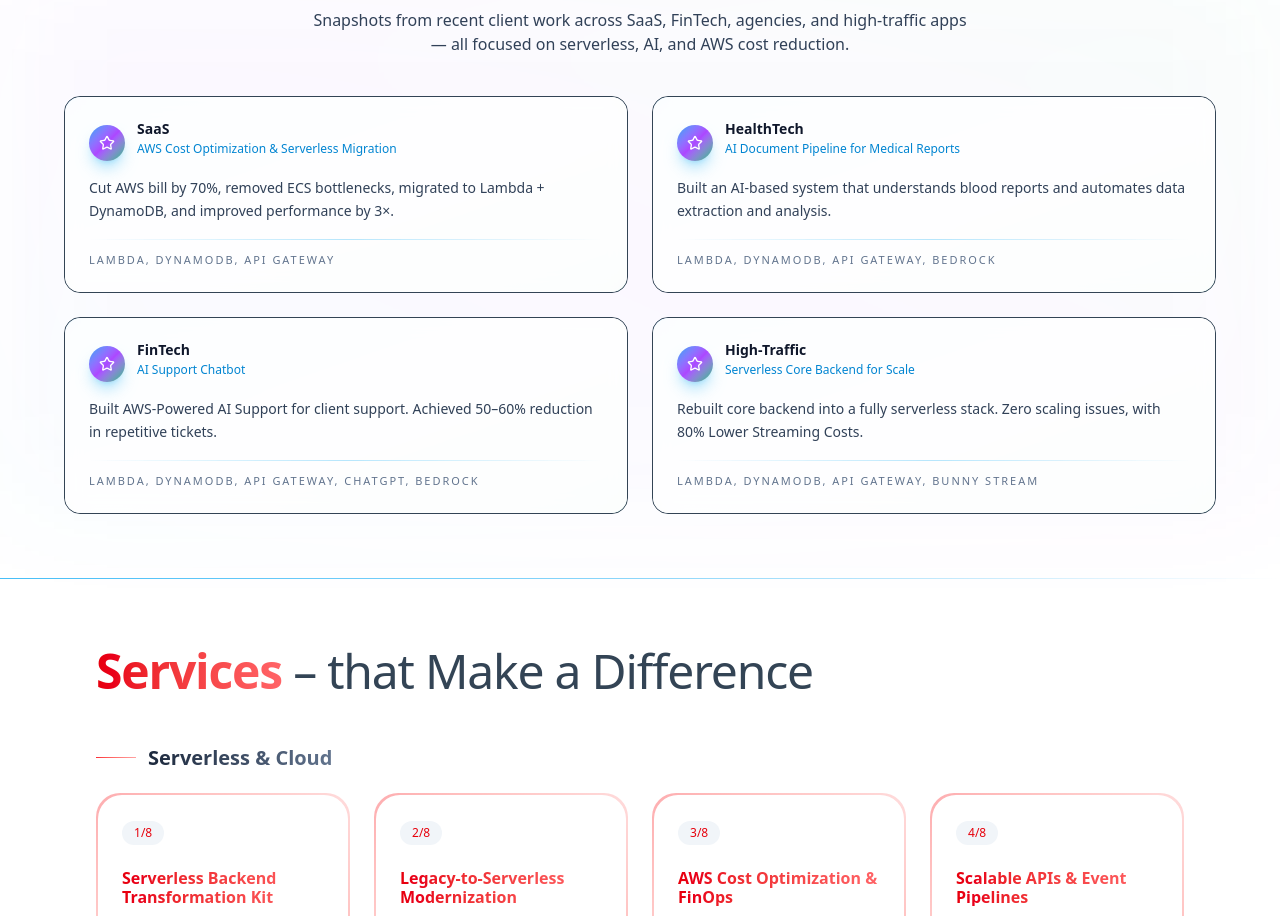
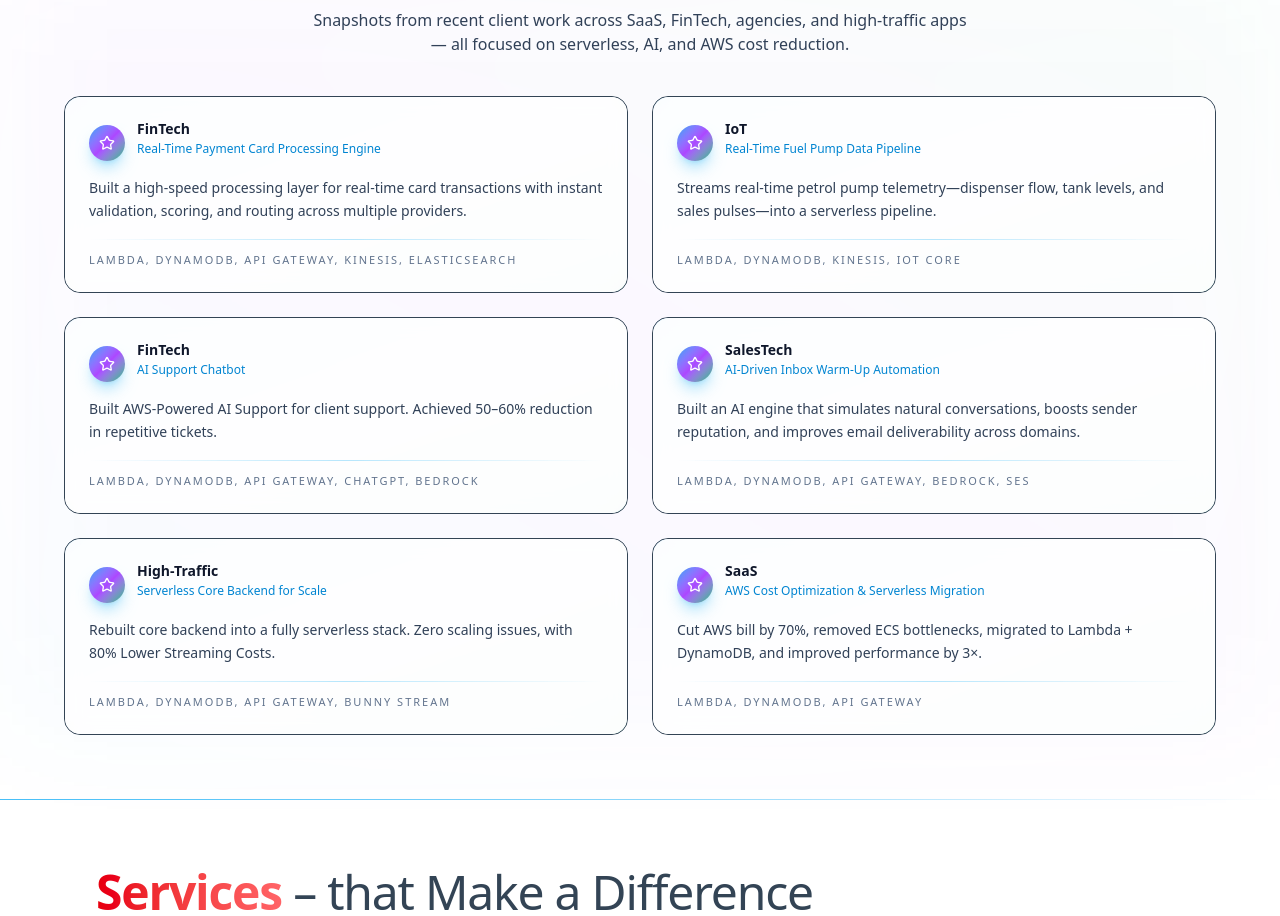
Before and after one commit to opmtwo/opmtwo-website, a Next.js app: page /home in a window 1280 px wide. Shown: the part 1651-2567 px from the top of the page. Built offline with nearby package versions, Linux system fonts and the light colour scheme; a web font is replaced by a local one.

Commit message:
Updated CaseStudiesSection - updated caseStudies

```diff
--- a/components/CaseStudiesSection.tsx
+++ b/components/CaseStudiesSection.tsx
@@ -11,18 +11,24 @@ type CaseStudy = {
 
 const caseStudies: CaseStudy[] = [
 	{
-		title: 'SaaS',
-		tagline: 'AWS Cost Optimization & Serverless Migration',
-		details: 'Cut AWS bill by 70%, removed ECS bottlenecks, migrated to Lambda + DynamoDB, and improved performance by 3×.',
-		tech: 'Lambda, DynamoDB, API Gateway',
+		title: 'FinTech',
+		tagline: 'Real-Time Payment Card Processing Engine',
+		details: 'Built a high-speed processing layer for real-time card transactions with instant validation, scoring, and routing across multiple providers.',
+		tech: 'Lambda, DynamoDB, API Gateway, Kinesis, Elasticsearch',
 	},
 	{
-		title: 'HealthTech',
-		tagline: 'AI Document Pipeline for Medical Reports',
-		details: 'Built an AI-based system that understands blood reports and automates data extraction and analysis.',
-		// AI That Understands Blood Reports: My Case Study on Vision-Powered Health Automation
-		tech: 'Lambda, DynamoDB, API Gateway, Bedrock',
+		title: 'IoT',
+		tagline: 'Real-Time Fuel Pump Data Pipeline',
+		details: 'Streams real-time petrol pump telemetry—dispenser flow, tank levels, and sales pulses—into a serverless pipeline.',
+		tech: 'Lambda, DynamoDB, Kinesis, IoT Core',
 	},
+	// {
+	// 	title: 'HealthTech',
+// 	tagline: 'AI Document Pipeline for Medical Reports',
+// 	details: 'Built an AI-based system that understands blood reports and automates data extraction and analysis.',
+// 	// AI That Understands Blood Reports: My Case Study on Vision-Powered Health Automation
+// 	tech: 'Lambda, DynamoDB, API Gateway, Bedrock',
+// },
 	{
 		title: 'FinTech',
 		tagline: 'AI Support Chatbot',
@@ -30,11 +36,30 @@ const caseStudies: CaseStudy[] = [
 		tech: 'Lambda, DynamoDB, API Gateway, ChatGPT, Bedrock',
 	},
 	{
+		title: 'SalesTech',
+		tagline: 'AI-Driven Inbox Warm-Up Automation',
+		details: 'Built an AI engine that simulates natural conversations, boosts sender reputation, and improves email deliverability across domains.',
+		tech: 'Lambda, DynamoDB, API Gateway, Bedrock, SES',
+	},
+	{
 		title: 'High-Traffic',
 		tagline: 'Serverless Core Backend for Scale',
 		details: 'Rebuilt core backend into a fully serverless stack. Zero scaling issues, with 80% Lower Streaming Costs.',
 		tech: 'Lambda, DynamoDB, API Gateway, Bunny Stream',
 	},
+{
+		title: 'SaaS',
+		tagline: 'AWS Cost Optimization & Serverless Migration',
+		details: 'Cut AWS bill by 70%, removed ECS bottlenecks, migrated to Lambda + DynamoDB, and improved performance by 3×.',
+		tech: 'Lambda, DynamoDB, API Gateway',
+	},
+	// {
+	// 	title: 'PropTech',
+	// 	tagline: 'AI Social Media Post Creator for Real Estate Data',
+	// 	details:
+	// 		'Built AI that converts property data into polished social posts with pricing insights, neighborhood highlights, and ready-to-publish media assets.',
+	// 	tech: 'Lambda, DynamoDB, Bedrock, S3, Next.js',
+	// },
 ];
 
 export const CaseStudiesSection: React.FC = () => {
```
